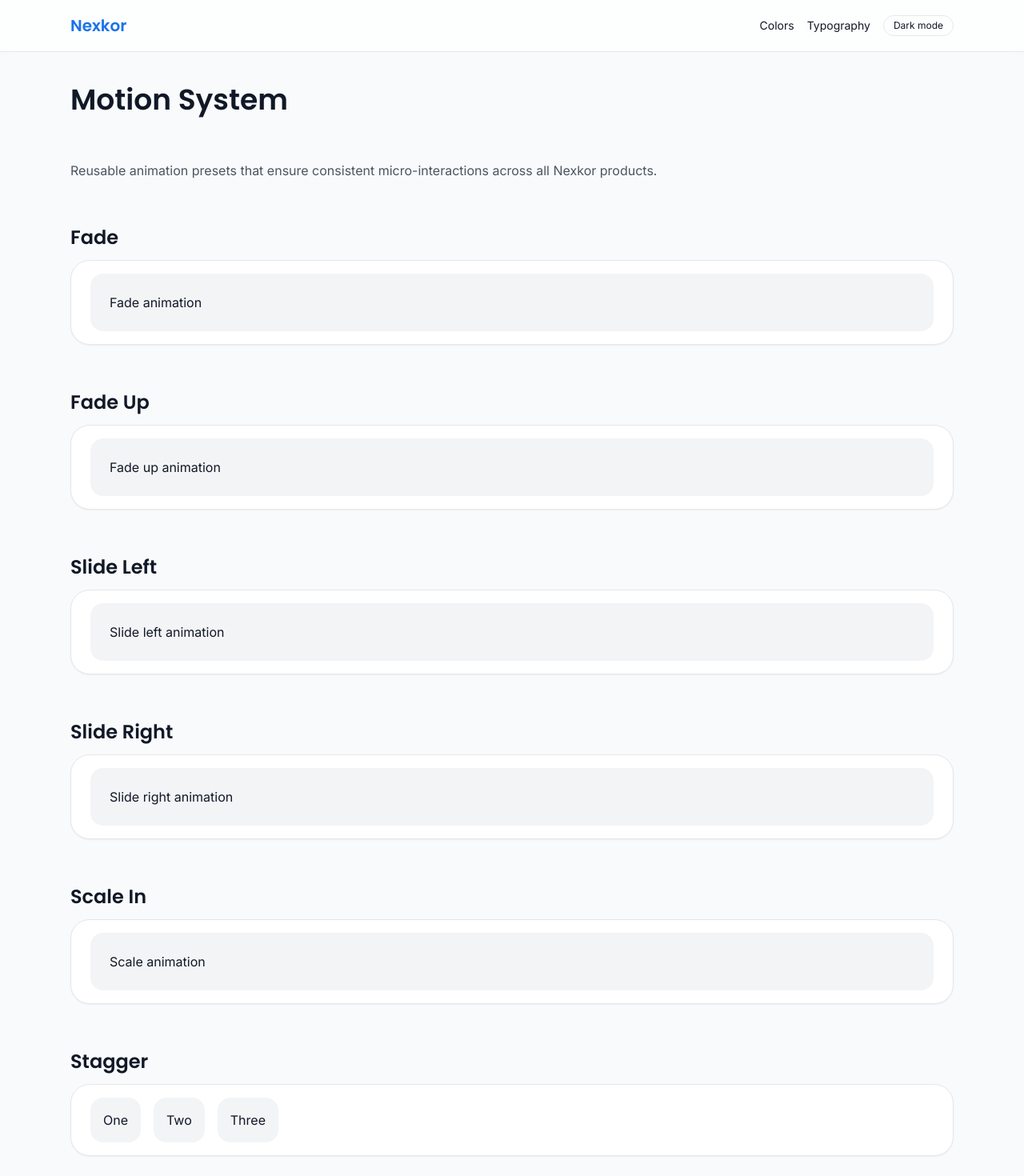
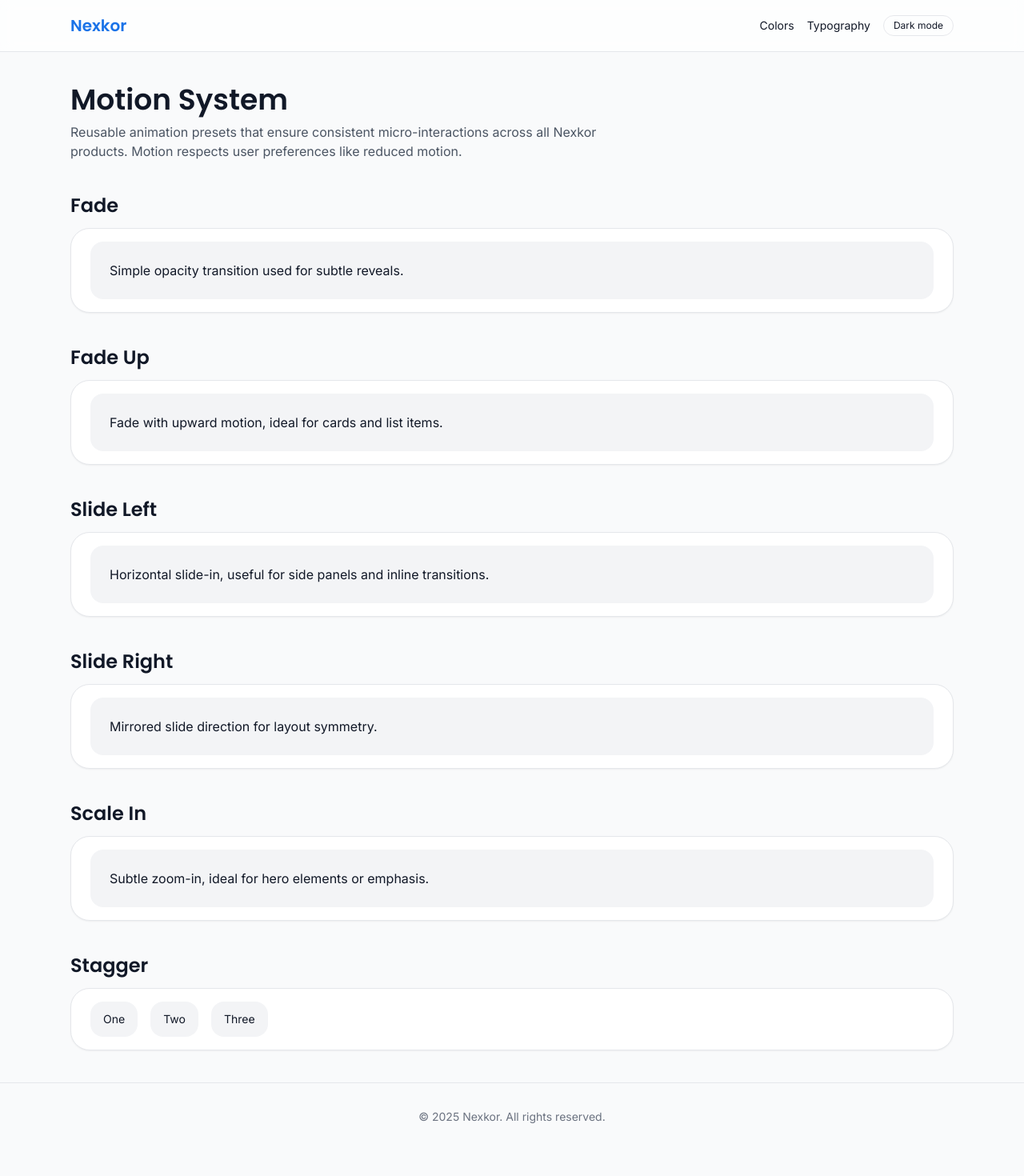
Before and after one commit to Essam-Shadadi/nexkor-design-studio, a Next.js app: page /design-system/motion in a window 1280 px wide. Shown: the top 1470 px of the page at 80% size. After the commit the page ends 1438 px from the top, so only its background shows below. Built offline with nearby package versions, Linux system fonts and the light colour scheme.

Commit message:
Motion build Correction

```diff
--- /dev/null
+++ b/src/app/design-system/motion/MotionPageClient.tsx
@@ -0,0 +1,111 @@
+"use client";
+
+import { motion } from "framer-motion";
+import { Container } from "@/components/ui/Container";
+import { Card, CardContent } from "@/components/ui/Card";
+import { fade, fadeUp, slideLeft, slideRight, scaleIn, stagger } from "@/lib/motion";
+
+function Section({ title, children }: { title: string; children: React.ReactNode }) {
+  return (
+    <section className="space-y-3">
+      <h2 className="text-2xl font-heading">{title}</h2>
+      <Card>
+        <CardContent>{children}</CardContent>
+      </Card>
+    </section>
+  );
+}
+
+export default function MotionPageClient() {
+  return (
+    <Container className="py-10 space-y-10">
+      <header className="space-y-2">
+        <h1 className="text-4xl font-heading">Motion System</h1>
+        <p className="text-gray-600 dark:text-gray-300 max-w-2xl">
+          Reusable animation presets that ensure consistent micro-interactions across all Nexkor
+          products. Motion respects user preferences like reduced motion.
+        </p>
+      </header>
+
+      {/* Fade */}
+      <Section title="Fade">
+        <motion.div
+          className="p-6 rounded-xl bg-gray-100 dark:bg-nk-charcoal/70"
+          variants={fade}
+          initial="hidden"
+          animate="show"
+        >
+          Simple opacity transition used for subtle reveals.
+        </motion.div>
+      </Section>
+
+      {/* Fade Up */}
+      <Section title="Fade Up">
+        <motion.div
+          className="p-6 rounded-xl bg-gray-100 dark:bg-nk-charcoal/70"
+          variants={fadeUp}
+          initial="hidden"
+          animate="show"
+        >
+          Fade with upward motion, ideal for cards and list items.
+        </motion.div>
+      </Section>
+
+      {/* Slide Left */}
+      <Section title="Slide Left">
+        <motion.div
+          className="p-6 rounded-xl bg-gray-100 dark:bg-nk-charcoal/70"
+          variants={slideLeft}
+          initial="hidden"
+          animate="show"
+        >
+          Horizontal slide-in, useful for side panels and inline transitions.
+        </motion.div>
+      </Section>
+
+      {/* Slide Right */}
+      <Section title="Slide Right">
+        <motion.div
+          className="p-6 rounded-xl bg-gray-100 dark:bg-nk-charcoal/70"
+          variants={slideRight}
+          initial="hidden"
+          animate="show"
+        >
+          Mirrored slide direction for layout symmetry.
+        </motion.div>
+      </Section>
+
+      {/* Scale In */}
+      <Section title="Scale In">
+        <motion.div
+          className="p-6 rounded-xl bg-gray-100 dark:bg-nk-charcoal/70"
+          variants={scaleIn}
+          initial="hidden"
+          animate="show"
+        >
+          Subtle zoom-in, ideal for hero elements or emphasis.
+        </motion.div>
+      </Section>
+
+      {/* Stagger */}
+      <Section title="Stagger">
+        <motion.div
+          variants={stagger(0.15)}
+          initial="hidden"
+          animate="show"
+          className="flex gap-4"
+        >
+          {["One", "Two", "Three"].map((item) => (
+            <motion.div
+              key={item}
+              variants={fadeUp}
+              className="px-4 py-3 rounded-xl bg-gray-100 dark:bg-nk-charcoal/70 text-sm"
+            >
+              {item}
+            </motion.div>
+          ))}
+        </motion.div>
+      </Section>
+    </Container>
+  );
+}
--- a/src/app/design-system/motion/page.tsx
+++ b/src/app/design-system/motion/page.tsx
@@ -1,107 +1,9 @@
-"use client";
-
-import { motion } from "framer-motion";
-import { Container } from "@/components/ui/Container";
-import { Card, CardContent, CardHeader } from "@/components/ui/Card";
-import { fade, fadeUp, slideLeft, slideRight, scaleIn, stagger } from "@/lib/motion";
+import MotionPageClient from "./MotionPageClient";
 
 export const metadata = {
   title: "Design System – Motion",
 };
 
 export default function MotionPage() {
-  return (
-    <Container className="py-10 space-y-14">
-      <h1 className="text-4xl font-heading mb-4">Motion System</h1>
-      <p className="text-gray-600 dark:text-gray-300">
-        Reusable animation presets that ensure consistent micro-interactions across all Nexkor products.
-      </p>
-
-      {/* Fade */}
-      <Section title="Fade">
-        <motion.div
-          className="p-6 rounded-xl bg-gray-100 dark:bg-nk-charcoal/70"
-          variants={fade}
-          initial="hidden"
-          animate="show"
-        >
-          Fade animation
-        </motion.div>
-      </Section>
-
-      {/* FadeUp */}
-      <Section title="Fade Up">
-        <motion.div
-          className="p-6 rounded-xl bg-gray-100 dark:bg-nk-charcoal/70"
-          variants={fadeUp}
-          initial="hidden"
-          animate="show"
-        >
-          Fade up animation
-        </motion.div>
-      </Section>
-
-      {/* Slide Left */}
-      <Section title="Slide Left">
-        <motion.div
-          className="p-6 rounded-xl bg-gray-100 dark:bg-nk-charcoal/70"
-          variants={slideLeft}
-          initial="hidden"
-          animate="show"
-        >
-          Slide left animation
-        </motion.div>
-      </Section>
-
-      {/* Slide Right */}
-      <Section title="Slide Right">
-        <motion.div
-          className="p-6 rounded-xl bg-gray-100 dark:bg-nk-charcoal/70"
-          variants={slideRight}
-          initial="hidden"
-          animate="show"
-        >
-          Slide right animation
-        </motion.div>
-      </Section>
-
-      {/* Scale */}
-      <Section title="Scale In">
-        <motion.div
-          className="p-6 rounded-xl bg-gray-100 dark:bg-nk-charcoal/70"
-          variants={scaleIn}
-          initial="hidden"
-          animate="show"
-        >
-          Scale animation
-        </motion.div>
-      </Section>
-
-      {/* Stagger */}
-      <Section title="Stagger">
-        <motion.div variants={stagger(0.15)} initial="hidden" animate="show" className="flex gap-4">
-          {["One", "Two", "Three"].map((item, i) => (
-            <motion.div
-              key={i}
-              variants={fadeUp}
-              className="p-4 rounded-xl bg-gray-100 dark:bg-nk-charcoal/70"
-            >
-              {item}
-            </motion.div>
-          ))}
-        </motion.div>
-      </Section>
-    </Container>
-  );
+  return <MotionPageClient />;
 }
-
-function Section({ title, children }: any) {
-  return (
-    <section>
-      <h2 className="text-2xl font-heading mb-3">{title}</h2>
-      <Card>
-        <CardContent>{children}</CardContent>
-      </Card>
-    </section>
-  );
-}
```
Also changed, not shown: 1 other file (tests, documents, lock files or other folders).
